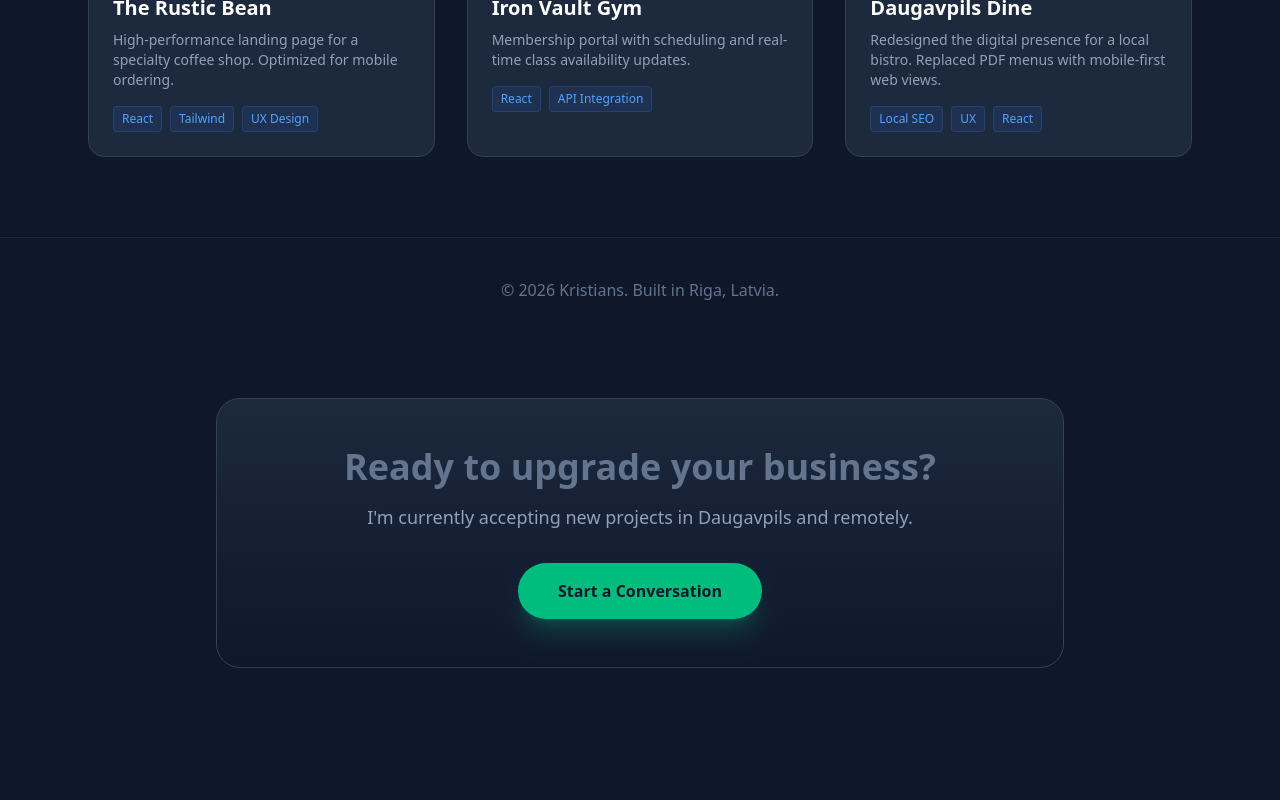
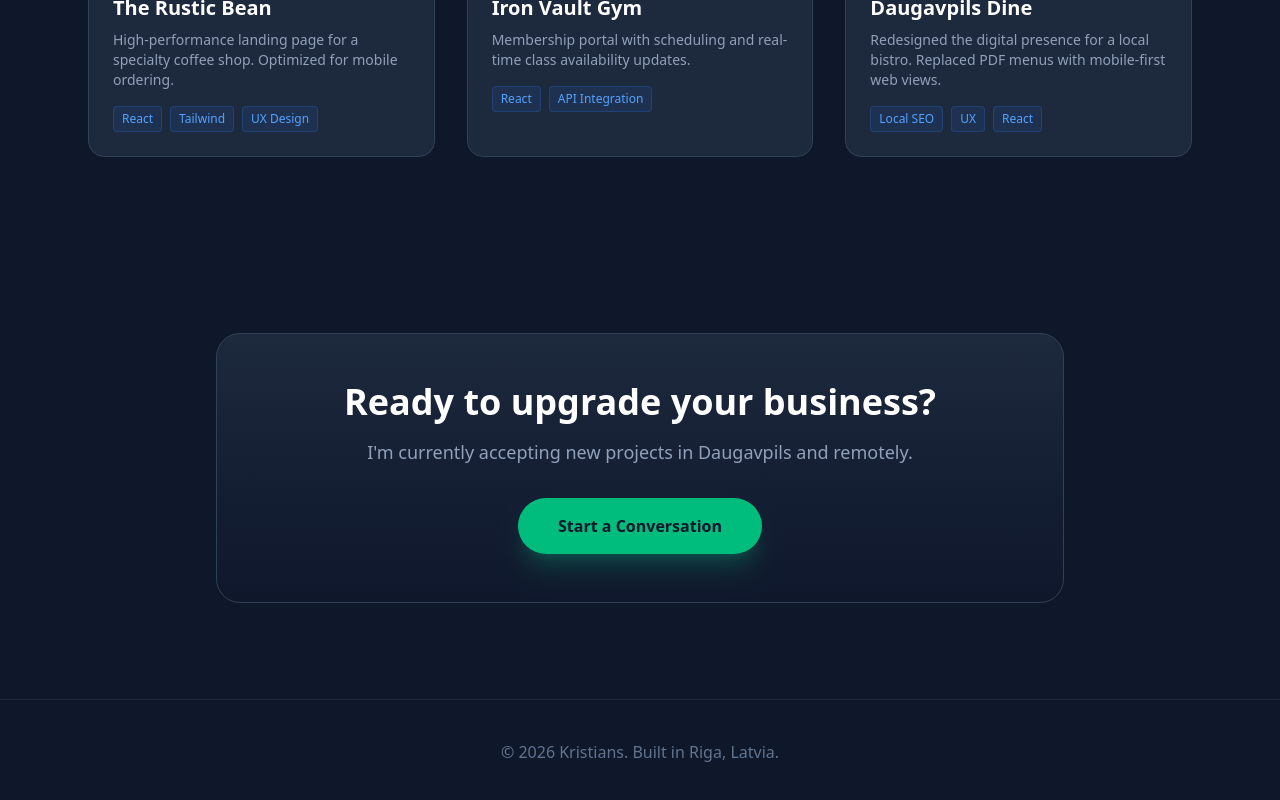
Before and after one commit to Leposhe/my-portfolio, a React (Vite) app in the folder my-portfolio/: page / in a window 1280 px wide. Shown: the part 918-1718 px from the top of the page. Built offline with nearby package versions, Linux system fonts and the light colour scheme.

Commit message:
Added contact section

```diff
--- a/my-portfolio/src/App.jsx
+++ b/my-portfolio/src/App.jsx
@@ -94,11 +94,6 @@ function App() {
           </div>
         </section>
       </main>
-
-      {/* Simple Footer */}
-      <footer className="py-10 text-center text-slate-500 border-t border-slate-800">
-        <p>© 2026 Kristians. Built in Riga, Latvia.</p>
-        {/* Contact Section */}
       <section className="max-w-4xl mx-auto py-24 px-6 text-center">
         <div className="bg-gradient-to-b from-slate-800 to-slate-900 border border-slate-700 p-12 rounded-3xl">
           <h2 className="text-4xl font-bold mb-4">Ready to upgrade your business?</h2>
@@ -113,6 +108,10 @@ function App() {
           </a>
         </div>
       </section>
+      {/* Simple Footer */}
+      <footer className="py-10 text-center text-slate-500 border-t border-slate-800">
+        <p>© 2026 Kristians. Built in Riga, Latvia.</p>
+
       </footer>
     </div>
   )
```
